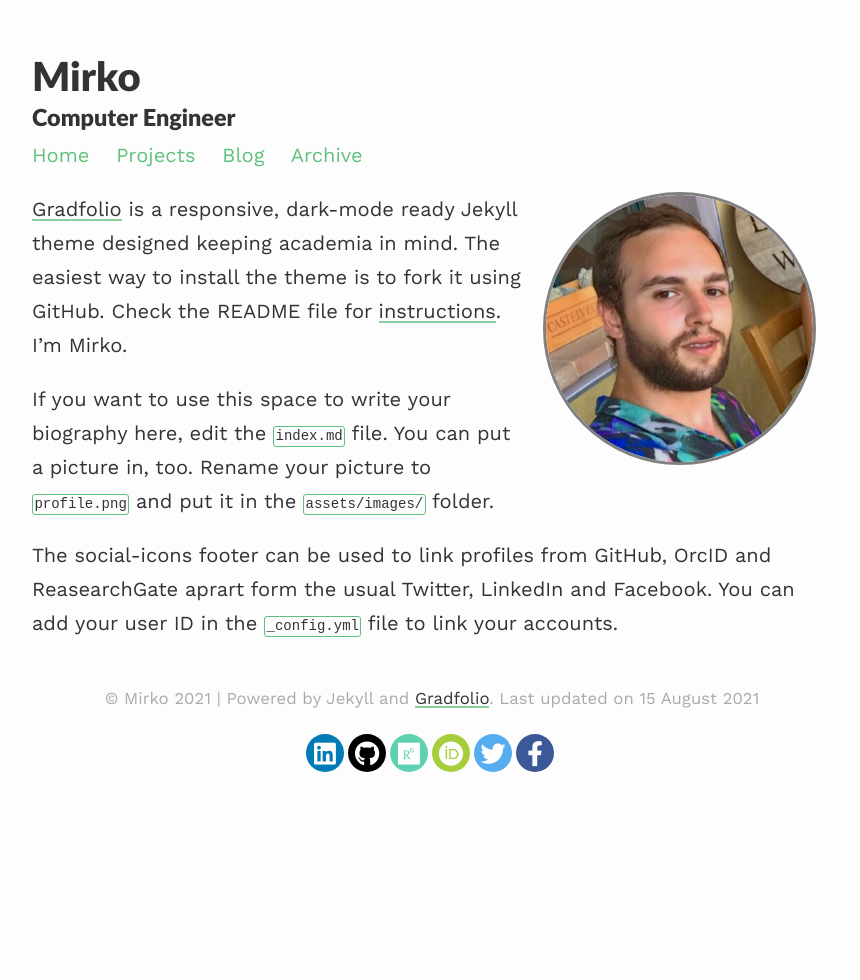
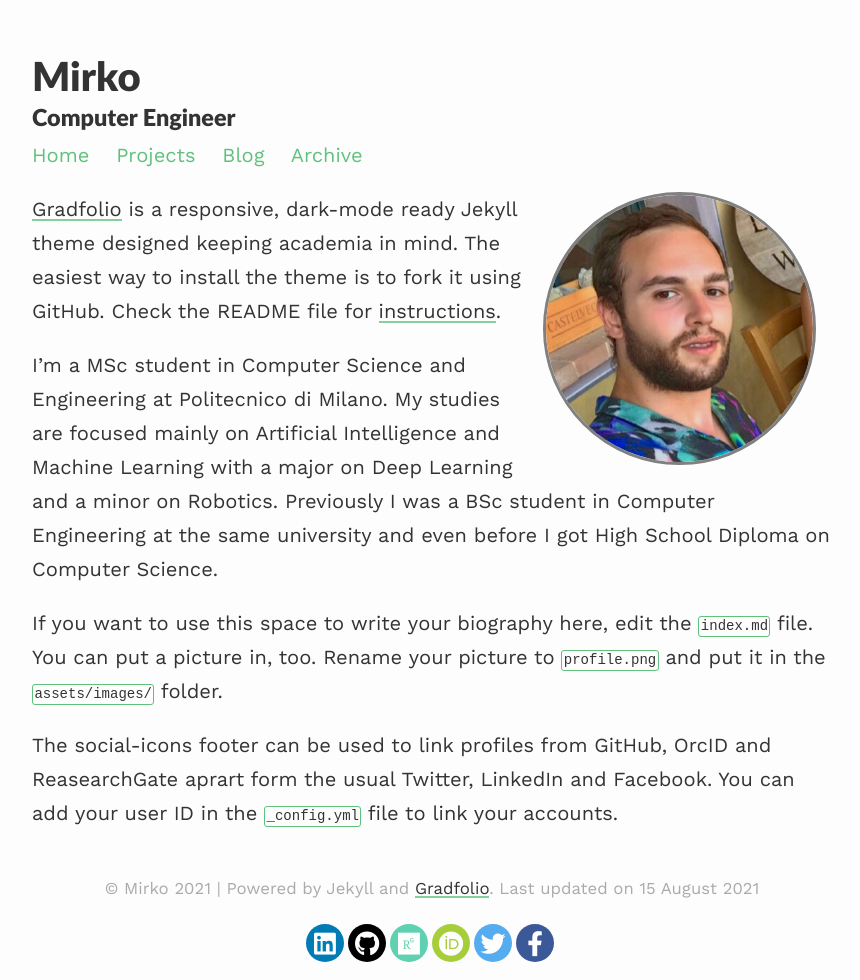
Before and after one commit to mirkousuelli/mirkousuelli.github.io, a Jekyll site: the page built from index.md, in a window 1280 px wide. Shown: the whole page, without its empty margins (208-1068 px from the left). Built offline with Jekyll 4.4.1, drawn with Linux system fonts in a browser that asks for light colours; nearby versions of some CDN libraries.

Commit message:
Update index.md

```diff
--- a/index.md
+++ b/index.md
@@ -7,7 +7,9 @@ profile:
 published: true
 ---
 
-[Gradfolio](https://github.com/jitinnair1/gradfolio){:target="_blank"} is a responsive, dark-mode ready Jekyll theme designed keeping academia in mind. The easiest way to install the theme is to fork it using GitHub. Check the README file for [instructions](https://github.com/jitinnair1/gradfolio#installation){:target="_blank"}. I'm Mirko.
+[Gradfolio](https://github.com/jitinnair1/gradfolio){:target="_blank"} is a responsive, dark-mode ready Jekyll theme designed keeping academia in mind. The easiest way to install the theme is to fork it using GitHub. Check the README file for [instructions](https://github.com/jitinnair1/gradfolio#installation){:target="_blank"}.
+
+I'm a MSc student in Computer Science and Engineering at Politecnico di Milano. My studies are focused mainly on Artificial Intelligence and Machine Learning with a major on Deep Learning and a minor on Robotics. Previously I was a BSc student in Computer Engineering at the same university and even before I got High School Diploma on Computer Science.
 
 If you want to use this space to write your biography here, edit the `index.md` file. You can put a picture in, too. Rename your picture to `profile.png` and put it in the `assets/images/` folder.
 
```
